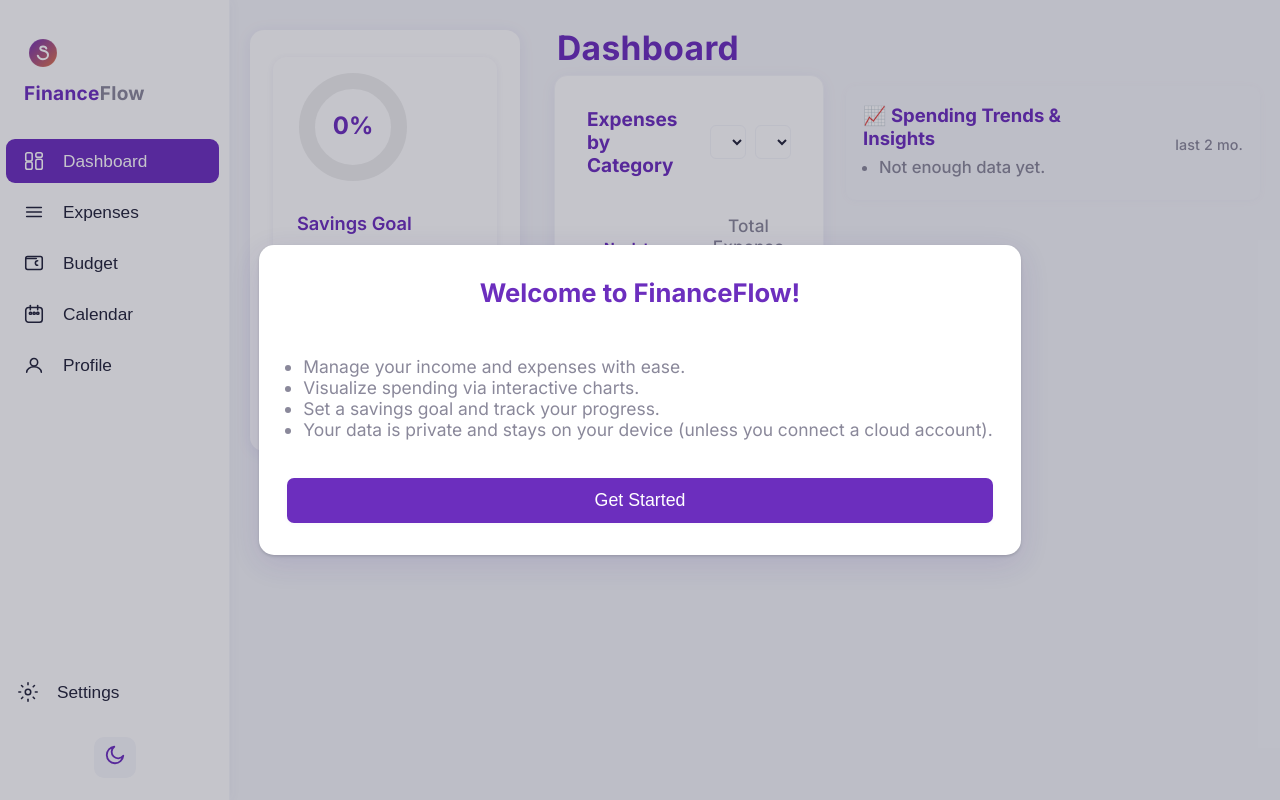
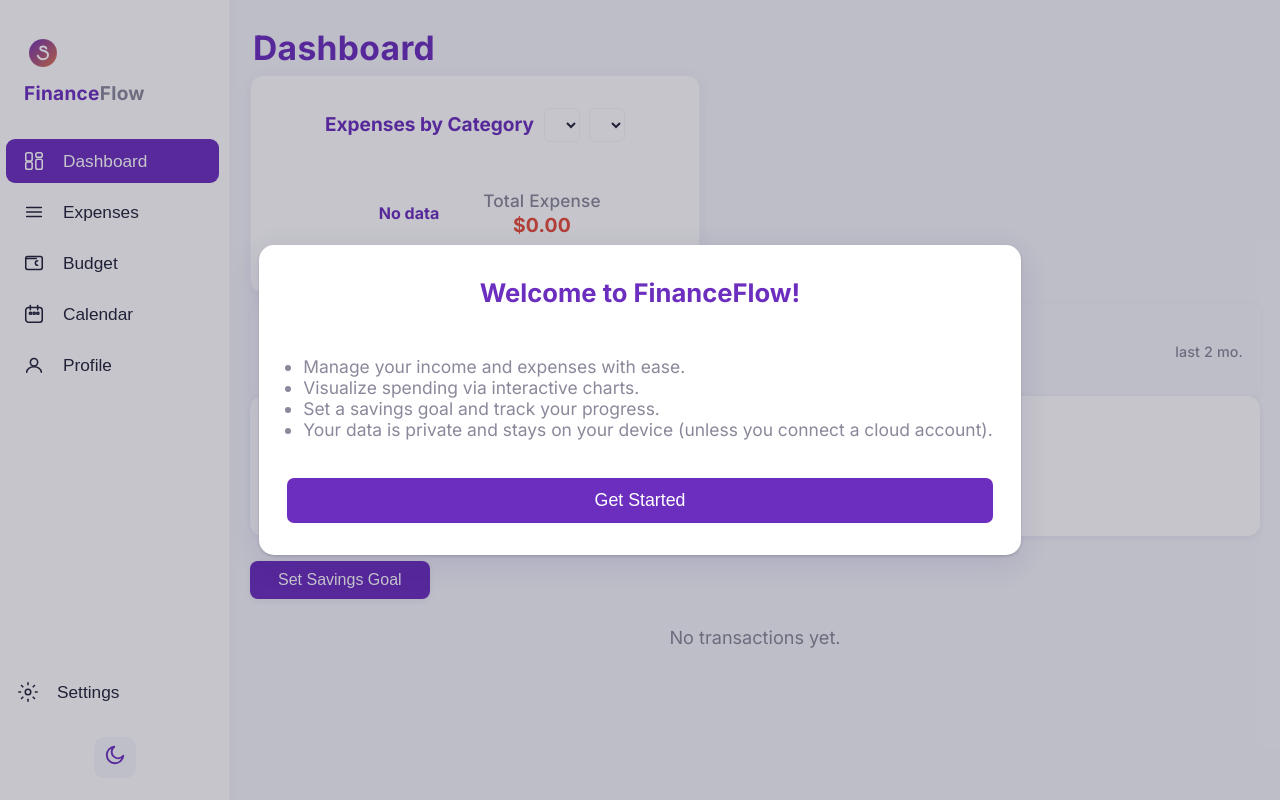
Before and after one commit to Workflow-Manager-admin/financeflow-23329-817ab18b, a React (Create React App) app in the folder financeflow/: page / in a window 1280 px wide. Built offline with nearby package versions, Linux system fonts and the light colour scheme; the HTML template or start-up script is replaced by a standard one.

Commit message:
Auto-commit: Changes as of 2025-05-31T14:19:52.046670+00:00

```diff
--- a/financeflow/src/components/Dashboard.js
+++ b/financeflow/src/components/Dashboard.js
@@ -1,25 +1,48 @@
 import React, { useState } from "react";
 import "./Dashboard.css";
-import SavingsGoalModal from "./savings/SavingsGoalModal";
 import SavingsRing from "./savings/SavingsRing";
 import PieChart from "./visuals/PieChart";
 import SpendingTrendsWithInsights from "./visuals/SpendingTrendsWithInsights";
+import TransactionList from "./transactions/TransactionList";
+import SavingsGoalModal from "./savings/SavingsGoalModal";
+
 /**
  * PUBLIC_INTERFACE
- * Main dashboard layout:
- * - Left: Savings Goal/Progress Ring (fixed width, "sidebar-style").
- * - Right: "elongated" section containing Visuals (Pie & Trends stacked) and HeatMap/Insights.
- * - Uses flexbox for clean, modern, responsive look.
+ * Main dashboard layout (2024 revision):
+ * - Top row: PieChart (top left), Spending Trends & Insights (top right)
+ * - Second row: Savings Goal (centered, below both charts)
+ * - Third row: Transactions List (spans full width)
+ * Responsive and visually balanced.
  */
 function Dashboard({ showToast, transactions, setTransactions, goal, setGoal }) {
   const [showGoalModal, setShowGoalModal] = useState(false);
 
+  // Currency symbol can be brought in from context/provider if needed, use "$" fallback for demo
+  const currencySymbol = "$";
+
+  // TransactionList callbacks (if unused, pass noop)
+  const handleEdit = () => {};
+  const handleDelete = () => {};
+
   return (
     <section className="dashboard-root">
-      <div className="dashboard-flex-row">
-        {/* Savings Goal Left Column: Original Position */}
-        <div className="dashboard-savings-goal-col">
-          <div className="savings-goal-verticalCard">
+      <div className="dashboard-header-row">
+        <h1 className="dashboard-title">Dashboard</h1>
+      </div>
+
+      {/* Top Row: Visuals */}
+      <div className="dashboard-visuals-top">
+        <div className="dashboard-col dashboard-col-pie">
+          <PieChart transactions={transactions} />
+        </div>
+        <div className="dashboard-col dashboard-col-trends">
+          <SpendingTrendsWithInsights transactions={transactions} />
+        </div>
+      </div>
+
+      {/* Savings Goal (centered row, below visuals) */}
+      <div className="dashboard-savings-row">
+        <div className="dashboard-savings-goal-card">
           <SavingsRing goal={goal} />
           <button
             className="btn goal-btn"
@@ -31,22 +54,19 @@ function Dashboard({ showToast, transactions, setTransactions, goal, setGoal })
           </button>
         </div>
       </div>
-        {/* Main Dashboard Visuals Area */}
-        <div className="dashboard-visuals-area">
-          <div className="dashboard-header-row">
-            <h1 className="dashboard-title">Dashboard</h1>
+
+      {/* Transactions List (bottom row) */}
+      <div className="dashboard-transactions-list-row">
+        <TransactionList
+          transactions={transactions}
+          onEdit={handleEdit}
+          onDelete={handleDelete}
+          emptyMsg="No transactions yet."
+          currencySymbol={currencySymbol}
+        />
       </div>
-          {/* Main grid: PieChart (Expenses by Category), SpendingTrendsWithInsights side-by-side on large screens, stacked on mobile */}
-          <div className="dashboard-visuals-main-grid" style={{ display: 'flex', flexDirection: 'row', gap: 22, flexWrap: 'wrap', alignItems: 'flex-start' }}>
-            <div style={{ flex: 1, minWidth: 270, maxWidth: 410 }}>
-              <PieChart transactions={transactions} />
-            </div>
-            <div style={{ flex: 2, minWidth: 340, maxWidth: 630 }}>
-              <SpendingTrendsWithInsights transactions={transactions} />
-            </div>
-          </div>
-        </div>
-      </div>
+
+      {/* Modal for setting savings goal */}
       {showGoalModal && (
         <SavingsGoalModal
           currentGoal={goal}
```
Lines whose indentation alone changed are shown as unchanged.
